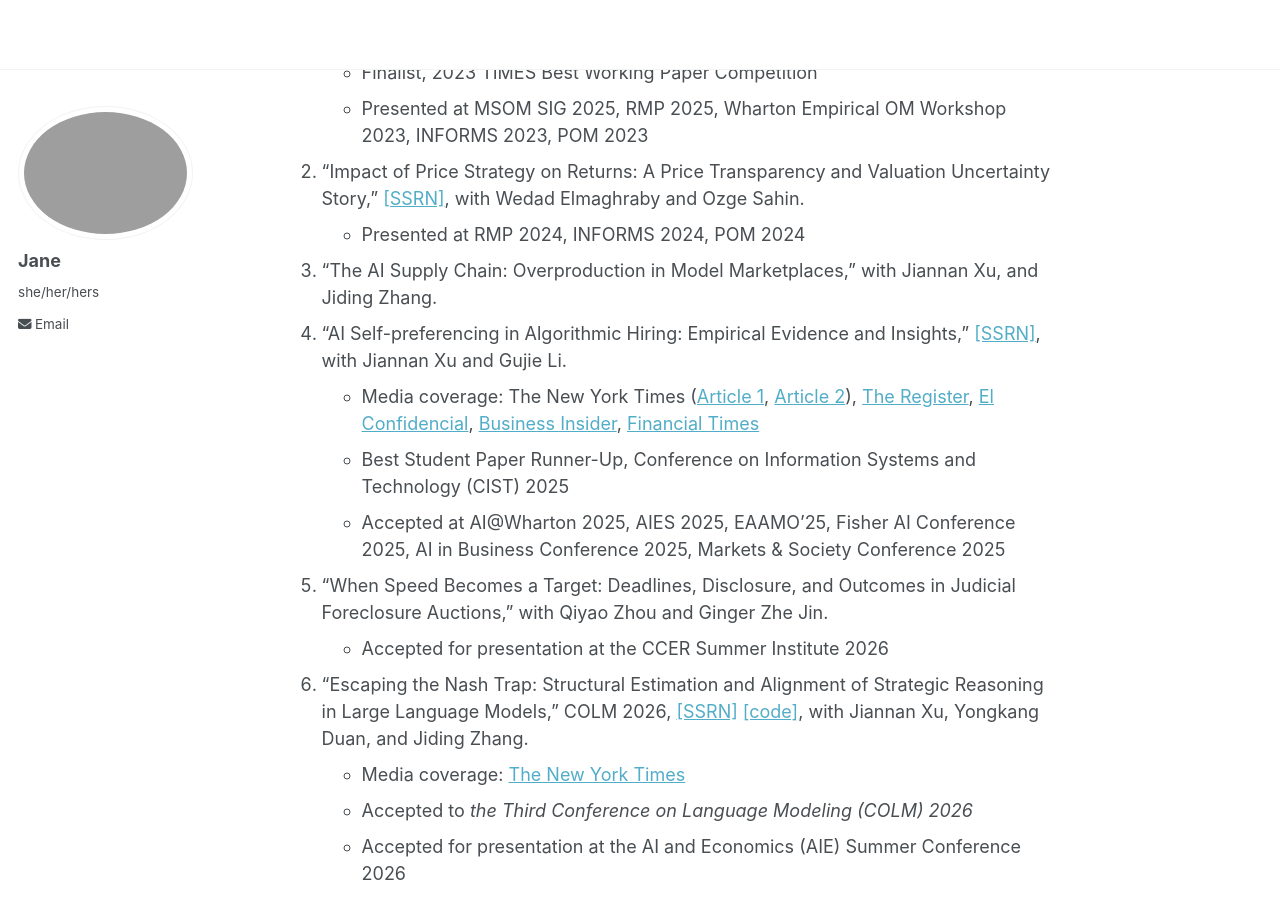
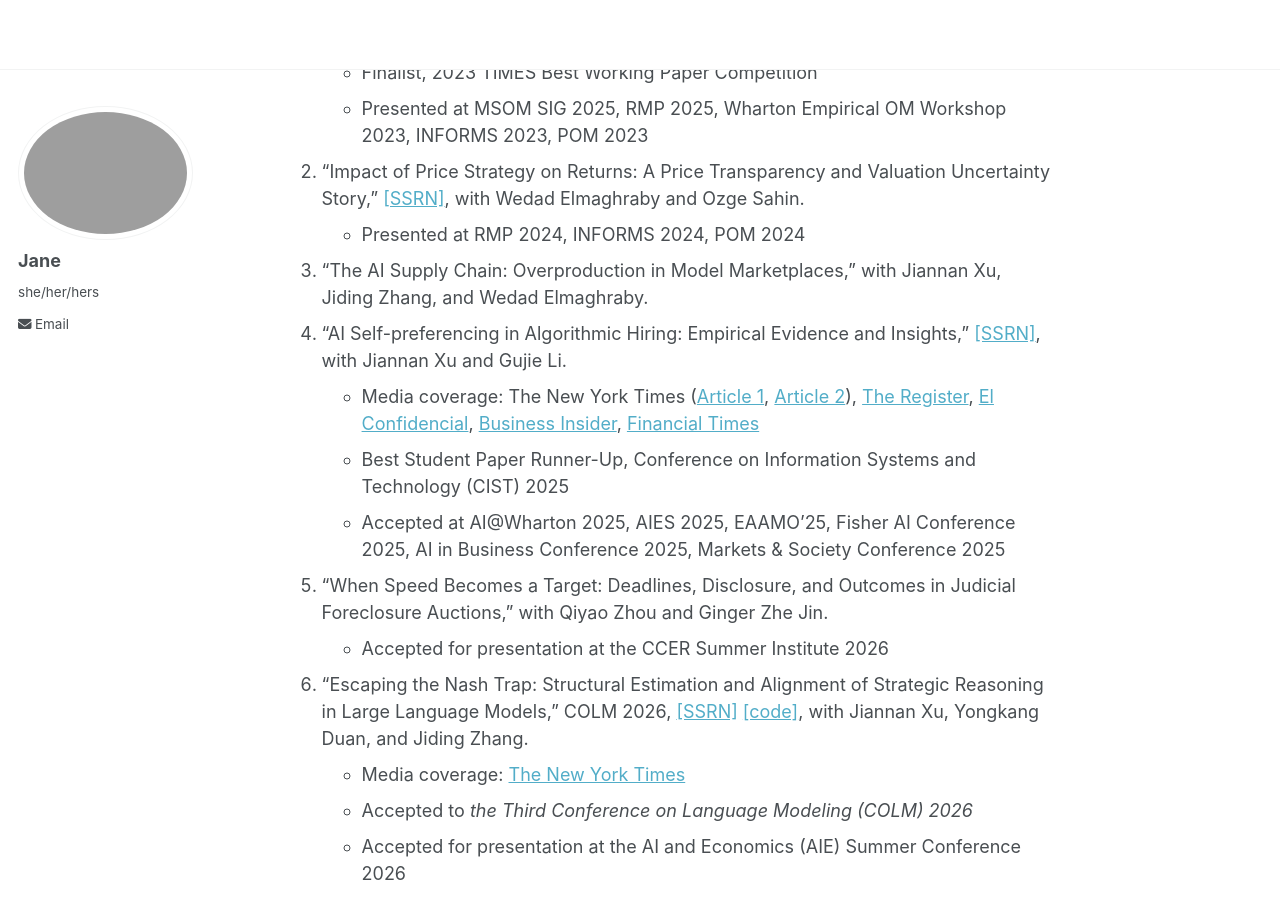
Before and after one commit to jiangyijane/jiangyijane.github.io, a Jekyll site: the page built from _pages/about.md, in a window 1280 px wide and 900 px high, scrolled down 521 px. Built offline with Jekyll 4.4.1, drawn with Linux system fonts in a browser that asks for light colours.

Commit message:
Update authors in AI Supply Chain paper citation

```diff
--- a/_pages/about.md
+++ b/_pages/about.md
@@ -19,7 +19,7 @@ Research
   - Presented at MSOM SIG 2025, RMP 2025, Wharton Empirical OM Workshop 2023, INFORMS 2023, POM 2023
 2. "Impact of Price Strategy on Returns: A Price Transparency and Valuation Uncertainty Story," [[SSRN]](https://papers.ssrn.com/sol3/papers.cfm?abstract_id=4893185), with Wedad Elmaghraby and Ozge Sahin.
   - Presented at RMP 2024, INFORMS 2024, POM 2024
-3. "The AI Supply Chain: Overproduction in Model Marketplaces," with Jiannan Xu, and Jiding Zhang.
+3. "The AI Supply Chain: Overproduction in Model Marketplaces," with Jiannan Xu, Jiding Zhang, and Wedad Elmaghraby.
 4. "AI Self-preferencing in Algorithmic Hiring: Empirical Evidence and Insights," [[SSRN]](https://papers.ssrn.com/sol3/papers.cfm?abstract_id=5417394), with Jiannan Xu and Gujie Li.
   - Media coverage: The New York Times ([Article 1](https://www.nytimes.com/2026/06/29/business/artificial-intelligence-workplace-consequences.html?unlocked_article_code=1.t1A.E8FZ.drfKT24fjjJ0&smid=url-share), [Article 2](https://www.nytimes.com/2026/08/14/magazine/ai-chatbots-internet-communication-loops.html?unlocked_article_code=1.6lA.RJyb.7SL-L-F90_oG&smid=url-share)), [The Register](https://www.theregister.com/2025/09/03/ai_hiring_biased/), [El Confidencial](https://www.elconfidencial.com/tecnologia/2026-05-15/cv-empleo-ia-inteligencia-artificial-llm-orbio-sesgos_4350666/), [Business Insider](https://www.businessinsider.com/nvidia-exec-ai-likes-to-use-ai-it-impacts-resumes-2026-5), [Financial Times](https://www.ft.com/content/b7671d34-878e-45ae-ba6e-fd83dfcdd46c?syn-25a6b1a6=1)
   - Best Student Paper Runner-Up, Conference on Information Systems and Technology (CIST) 2025
```
